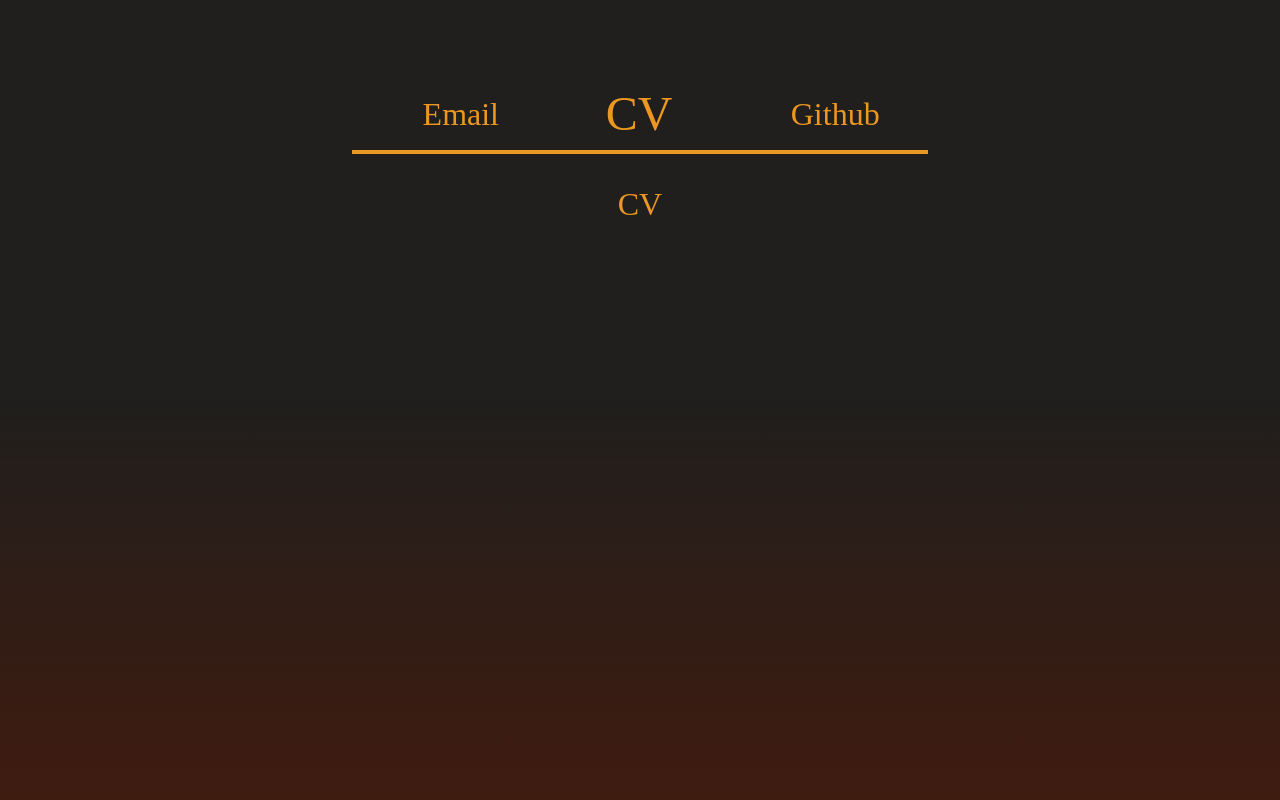
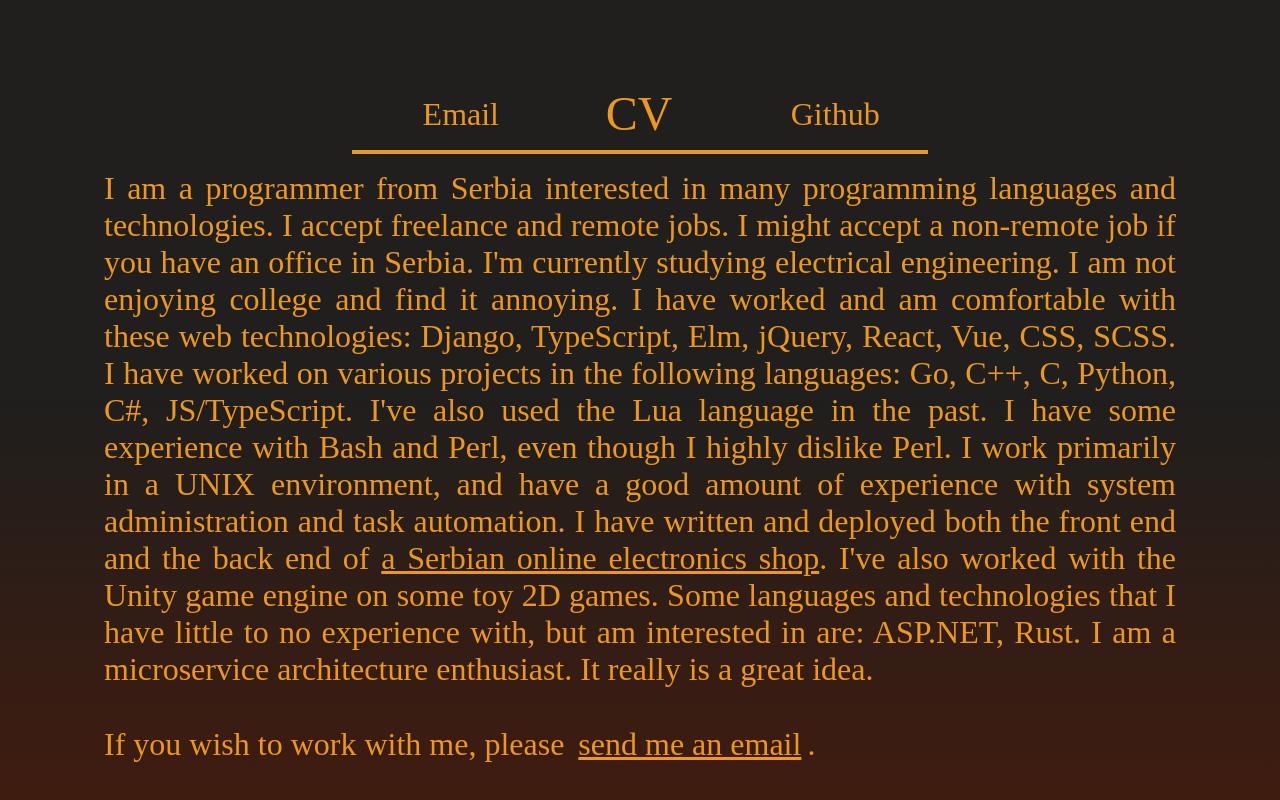
Before and after one commit to sistemd/business, a React (Create React App) app: page / in a window 1280 px wide. Both pictures are taken after a click on the element "CV". Built offline with nearby package versions, Linux system fonts and the light colour scheme; the HTML template or start-up script is replaced by a standard one.

Commit message:
Wrote the CV and did a production build

```diff
--- a/src/Button.tsx
+++ b/src/Button.tsx
@@ -4,11 +4,13 @@
 export interface ButtonProps {
     text: string
     className?: string
+    id?: string
+
     onClick?(): void
 }
 
 export default function Button(props: ButtonProps) {
     return (
-        <p onClick={props.onClick} className={'button ' + (props.className || '')}>{props.text}</p>
+        <p onClick={props.onClick} className={'button ' + (props.className || '')} id={props.id}>{props.text}</p>
     )
 }
--- a/src/CV.tsx
+++ b/src/CV.tsx
@@ -1,9 +1,29 @@
-import React, {useState} from 'react'
+import React from 'react'
+import './css/CV.css'
 
 export default function CV() {
+    function onSendEmailClick() {
+        (document.querySelector('#email') as any).click()
+    }
+
     return (
-        <p>
-            CV
+        <p className='cv'>
+            I am a programmer from Serbia interested in many programming languages and technologies.
+            I accept freelance and remote jobs. I might accept a non-remote job if you have an office in Serbia.
+            I'm currently studying electrical engineering. I am not enjoying college and find it annoying.
+            I have worked and am comfortable with these web technologies: Django, TypeScript, Elm, jQuery, React, Vue,
+            CSS, SCSS. I have worked on various projects in the following languages: Go, C++, C, Python, C#, JS/TypeScript.
+            I've also used the Lua language in the past. I have some experience with Bash and Perl, even though I
+            highly dislike Perl. I work primarily in a UNIX environment, and have a good amount of experience with
+            system administration and task automation. I have written and deployed both the front end and the back end
+            of <a href='https://skondric.com' rel='noopener noreferrer' target='_blank'>a Serbian online electronics
+            shop</a>.
+            I've also worked with the Unity game engine on some toy 2D games.
+            Some languages and technologies that I have little to no experience with, but am interested in are:
+            ASP.NET, Rust. I am a microservice architecture enthusiast. It really is a great idea.
+            <br/><br/>
+            If you wish to work with me, please <button onClick={onSendEmailClick} className='send-me-email'>send me
+            an email</button>.
         </p>
     )
 }
--- a/src/Menu.tsx
+++ b/src/Menu.tsx
@@ -37,9 +37,9 @@
 
     return (
         <div className={'menu ' + (props.className || '')}>
-            <Button text='Email' onClick={() => onClick('email')} className={classes['email']}/>
-            <Button text='CV' onClick={() => onClick('cv')} className={classes['cv']}/>
-            <Button text='Github' onClick={() => onClick('github')} className={classes['github']}/>
+            <Button id='email' text='Email' onClick={() => onClick('email')} className={classes['email']}/>
+            <Button id='cv' text='CV' onClick={() => onClick('cv')} className={classes['cv']}/>
+            <Button id='github' text='Github' onClick={() => onClick('github')} className={classes['github']}/>
         </div>
     )
 }
--- /dev/null
+++ b/src/css/CV.css
@@ -0,0 +1,16 @@
+.cv {
+    margin: .5em 3em;
+    text-align: justify;
+}
+
+.send-me-email {
+    font: inherit;
+    color: inherit;
+    border: none;
+    background: transparent;
+    text-decoration: underline;
+}
+
+.send-me-email:hover {
+    cursor: pointer;
+}
```
